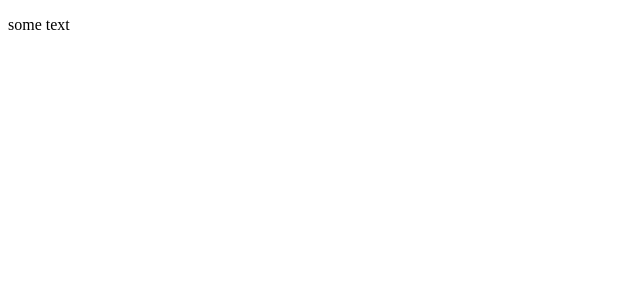
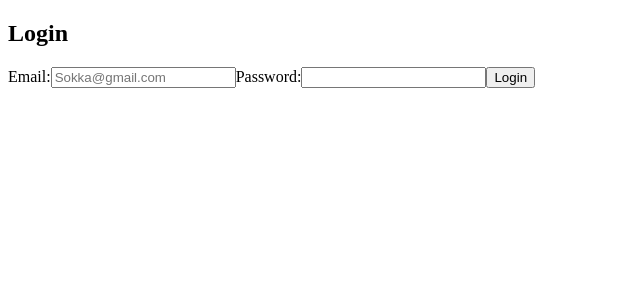
Before and after one commit to NixanV/Econtia-App, a React (Create React App) app in the folder client/: page / in a window 1280 px wide. Shown: the top 300 px of the page, without its empty margins (0-640 px from the left). Built offline with nearby package versions, Linux system fonts and the light colour scheme.

Commit message:
login added as first page

```diff
--- a/client/src/App.js
+++ b/client/src/App.js
@@ -1,11 +1,14 @@
-
+import { Route, Routes } from "react-router-dom";
+import { Login } from "./components/Login/Login";
 
 function App() {
   return (
     <div className="App">
-      <header className="App-header">
-        <p>some text</p>
-      </header>
+      <main>
+        <Routes>
+          <Route path="/" element={<Login />}/>
+        </Routes>
+      </main>
     </div>
   );
 }
--- a/client/src/components/Header/Header.js
+++ b/client/src/components/Header/Header.js
@@ -1,3 +1,3 @@
-export const Header = ( ) => {
+export const Header = () => {
 
 }
--- a/client/src/components/Login/Login.js
+++ b/client/src/components/Login/Login.js
@@ -1,3 +1,30 @@
 export const Login = () => {
+    return(
+        <section id="login-page" className="auth">
+              <form id="login" method='POST' >
 
+                  <div className="container">
+                      <div className="brand-logo"></div>
+                      <h1>Login</h1>
+                      <label htmlFor="email">Email:</label>
+                      <input
+                        type="email"
+                        id="email"
+                        name="name"
+                        placeholder="Sokka@gmail.com"
+                        //Todo onChange changeHadler
+                        />
+
+                      <label htmlFor="login-pass">Password:</label>
+                      <input
+                        type="password"
+                        id="login-password"
+                        name="password"
+                        //Todo onChange changeHadler
+                        />
+                      <input type="submit" className="btn submit" value="Login" />
+                  </div>
+              </form>
+          </section>
+    )
 }
--- /dev/null
+++ b/client/src/services/authService.js
@@ -0,0 +1,3 @@
+export const authService = () => {
+
+}
```
